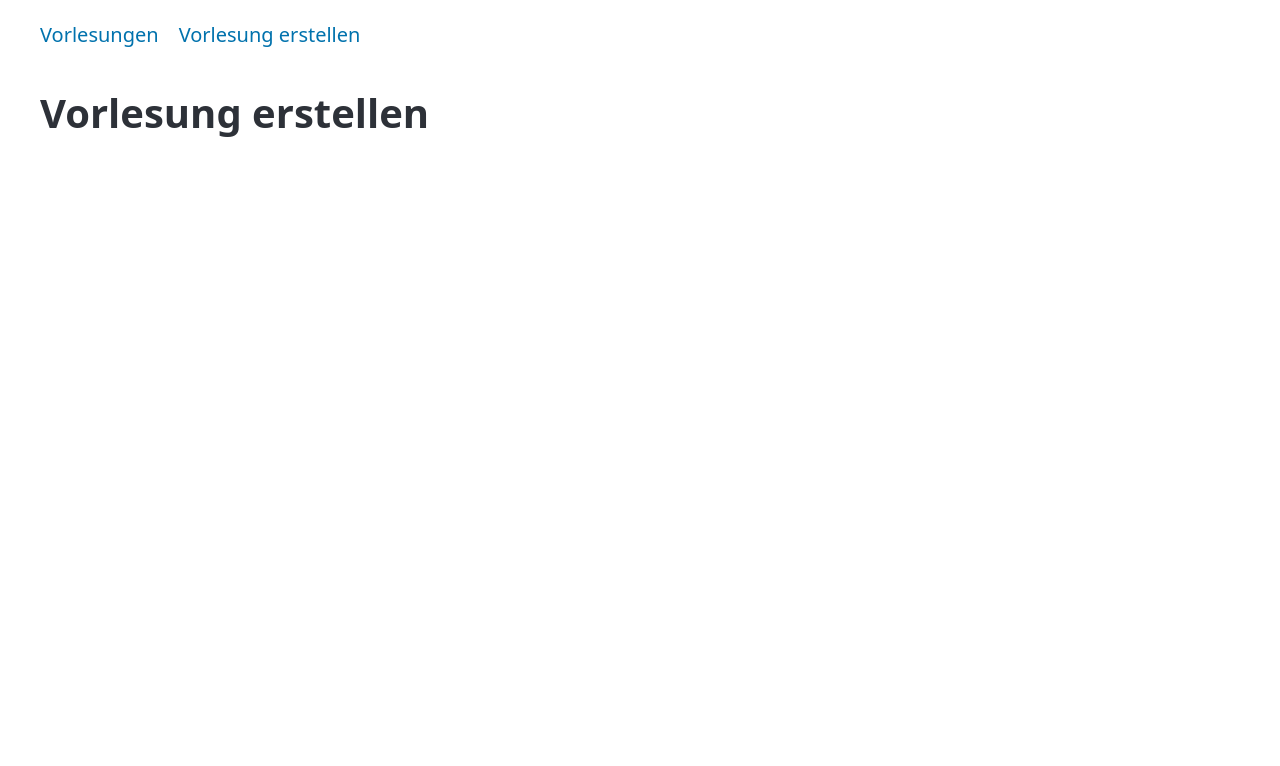
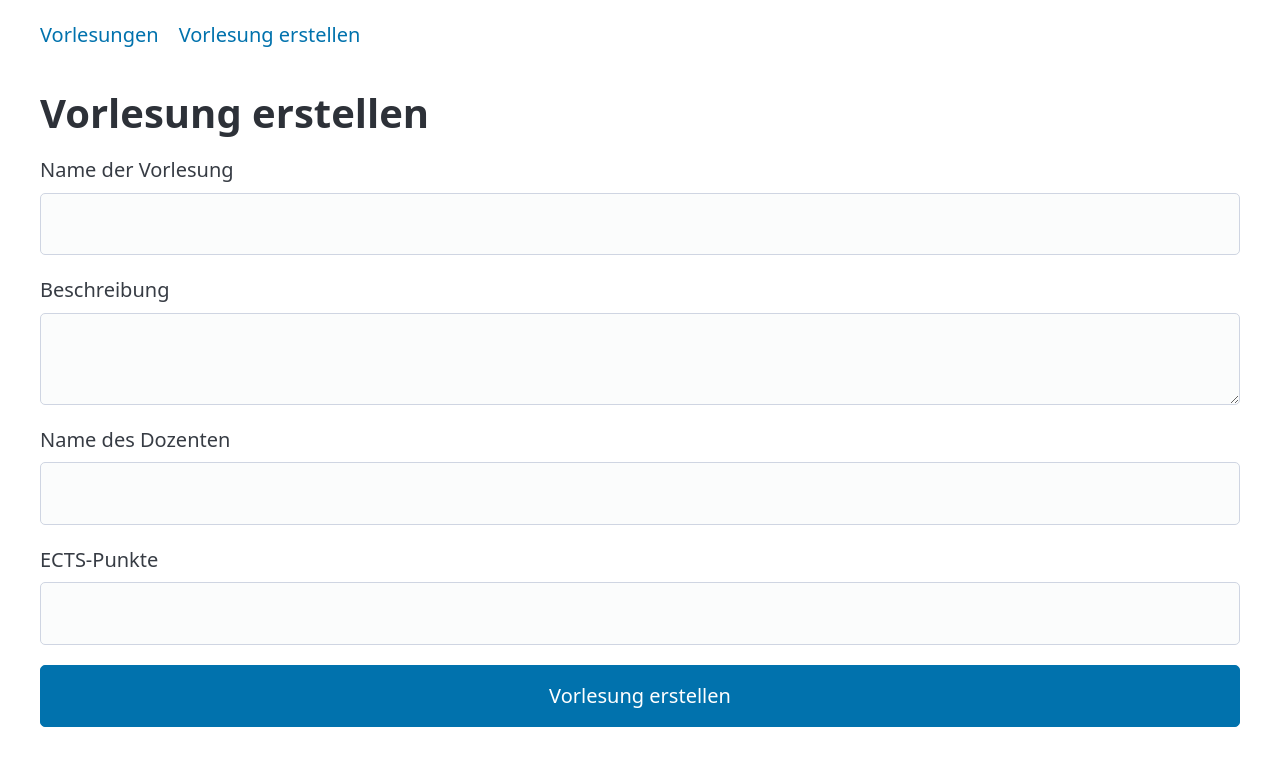
Before and after one commit to dopeshot/web-dev, a Next.js app: page /vorlesungen/erstellen in a window 1280 px wide. Shown: the top 766 px of the page. Built offline with nearby package versions, Linux system fonts and the light colour scheme.

Commit message:
feat: add solution

```diff
--- a/src/app/vorlesungen/erstellen/page.tsx
+++ b/src/app/vorlesungen/erstellen/page.tsx
@@ -1,21 +1,52 @@
+import { getDatabase } from '@/lib/datenbank'
 import { revalidatePath } from 'next/cache'
 import { redirect } from 'next/navigation'
 
 export default function VorlesungErstellenPage() {
-	const save = async (formData: FormData) => {
-		// TODO: Server Actions hinzufügen um Vorlesungen in der Datenbank zu speichern
-		// TIPP: Mit formData.get('name') einzelne Formulardaten auslesen
+	async function save(formData: FormData) {
+		'use server'
 
-		// revalidatePath('/') sorgt dafür, dass die Startseite neu geladen wird
+		// Formulardaten auslesen
+		const name = formData.get('name')
+		const beschreibung = formData.get('beschreibung')
+		const dozent = formData.get('dozent')
+		const ects = formData.get('ects')
+
+		// Neue Vorlesung in der Datenbank speichern
+		const database = await getDatabase()
+		await database.run(
+			`INSERT INTO vorlesungen (name, beschreibung, dozent, ects) VALUES (?, ?, ?, ?)`,
+			[name, beschreibung, dozent, ects],
+		)
+
 		revalidatePath('/')
-		// Nach dem Speichern der Vorlesung, zur Startseite weiterleiten
 		redirect('/')
 	}
+
 	return (
 		<main className="container">
 			<h1>Vorlesung erstellen</h1>
 
-			{/* TODO: Formular erstellen */}
+			<form action={save}>
+				{/* Name der Vorlesung */}
+				<label>Name der Vorlesung</label>
+				<input type="text" name="name" />
+
+				{/* Beschreibung der Vorlesung */}
+				<label>Beschreibung</label>
+				<textarea name="beschreibung"></textarea>
+
+				{/* Name des Dozenten */}
+				<label>Name des Dozenten</label>
+				<input type="text" name="dozent" />
+
+				{/* ECTS Punkte */}
+				<label>ECTS-Punkte</label>
+				<input type="number" name="ects" />
+
+				{/* Submit Button */}
+				<button type="submit">Vorlesung erstellen</button>
+			</form>
 		</main>
 	)
 }
```
